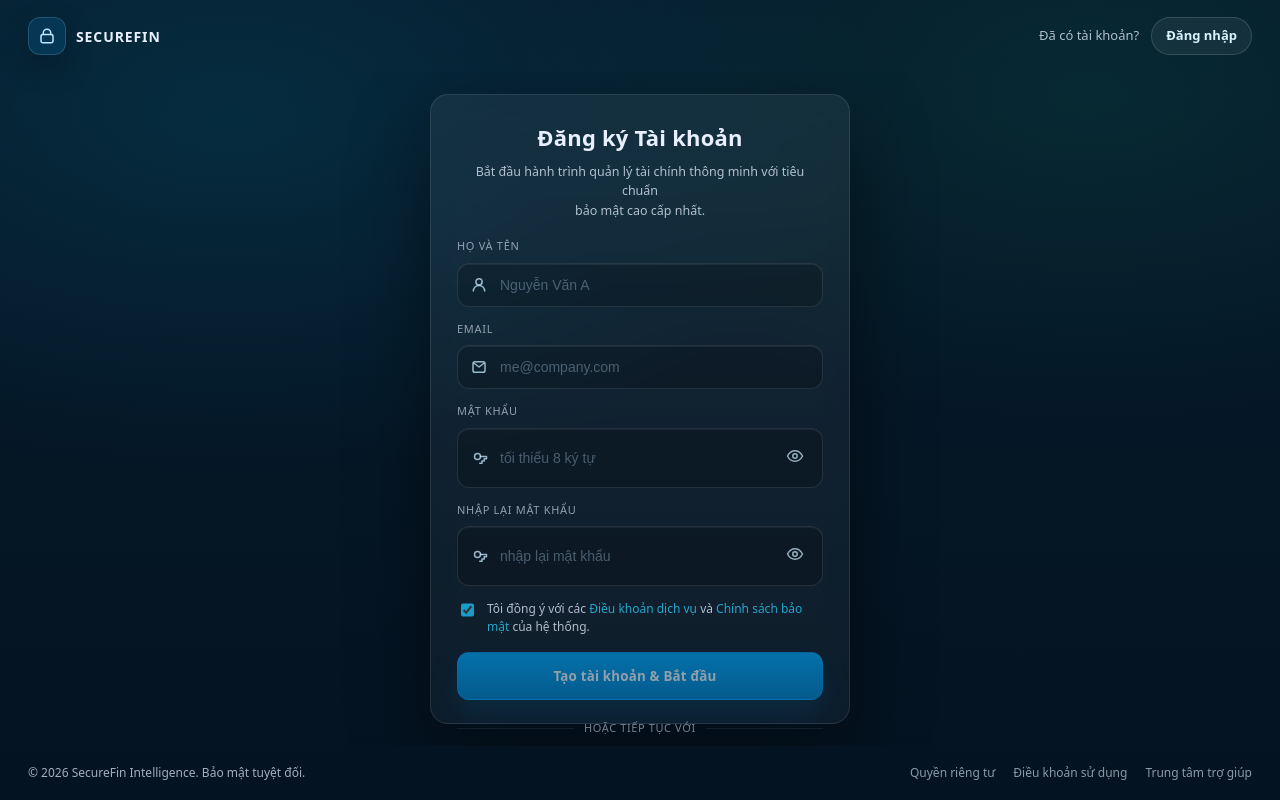
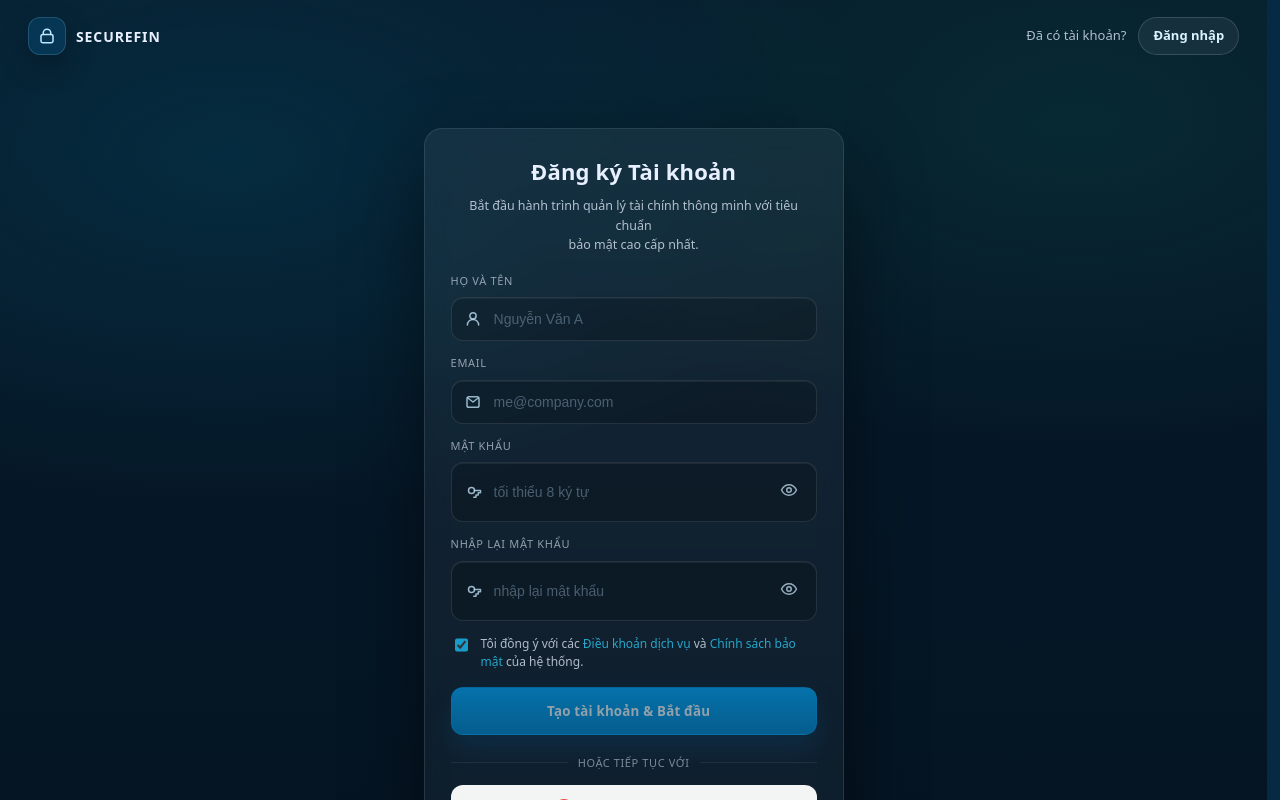
Before and after one commit to thinlam/personal-expense-manager, a React (Vite) app in the folder apps/frontend/: page /register in a window 1280 px wide. Shown: the top 800 px of the page. Built offline with nearby package versions, Linux system fonts and the light colour scheme.

Commit message:
update register

```diff
--- a/apps/frontend/src/pages/Register/register.css
+++ b/apps/frontend/src/pages/Register/register.css
@@ -10,11 +10,11 @@ body { margin: 0; }
    FULL SCREEN PAGE (NO SCROLL OUTSIDE)
 ========================= */
 .regPage2{
-  width: 100vw;
-  height: 100vh;          /* ✅ FIX: dùng height thay vì min-height */
-  overflow: hidden;       /* ✅ FIX: tắt scroll toàn trang */
+  width: 99vw;
+  height: 130vh;          /* ✅ FIX: dùng height thay vì min-height */
+  overflow: auto;       /* ✅ FIX: tắt scroll toàn trang */
 
-  margin: 0;
+
   color: #e8f0ff;
   background:
     radial-gradient(1200px 650px at 18% 15%, rgba(0, 210, 255, 0.10), transparent 55%),
```
